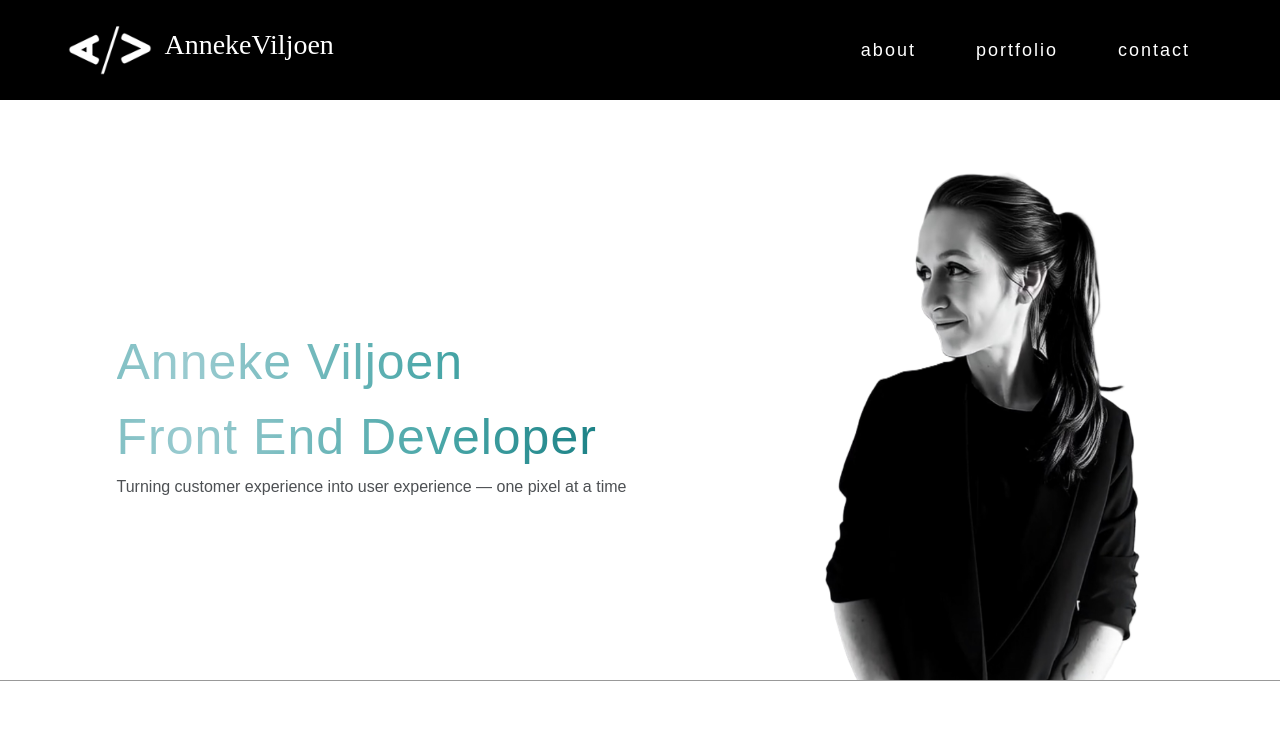
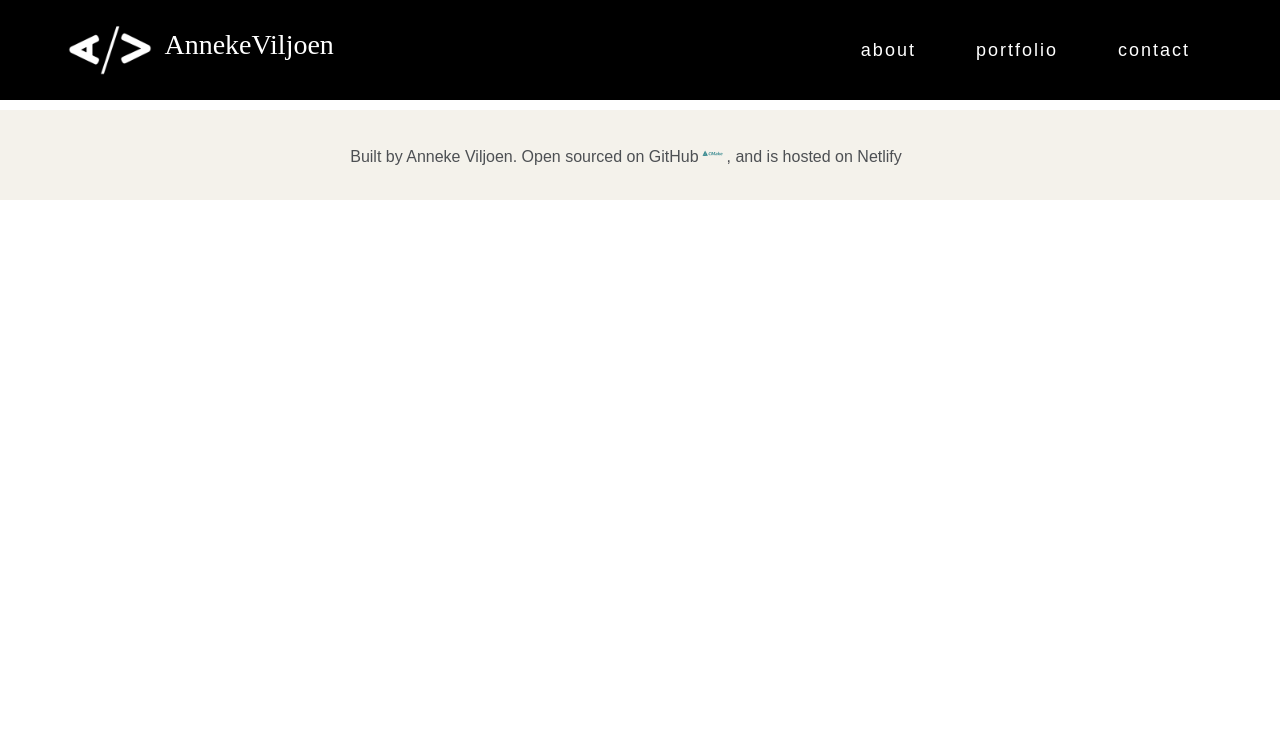
Before and after one commit to anneke44/my-profile-anneke-viljoen, a React (Create React App) app: page / in a window 1280 px wide. Shown: the top 739 px of the page. Built offline with nearby package versions, Linux system fonts and the light colour scheme; a web font is replaced by a local one.

Commit message:
fixing route path

```diff
--- a/src/layout/App.js
+++ b/src/layout/App.js
@@ -13,10 +13,10 @@ function App() {
     <div className="App">
       <NavBar />
       <Routes>
-        <Route exact path="/" element={<HomepageHero />} />
-        <Route path="About" element={<About />} />
-        <Route path="Profile" element={<Profile />} />
-        <Route path="Contact" element={<Contact />} />
+        <Route exact path="./layout/HomepageHero" element={<HomepageHero />} />
+        <Route path="./layout/About" element={<About />} />
+        <Route path="./layout/Profile" element={<Profile />} />
+        <Route path="./layout/Contact" element={<Contact />} />
       </Routes>
       <Footer />
     </div>
```
